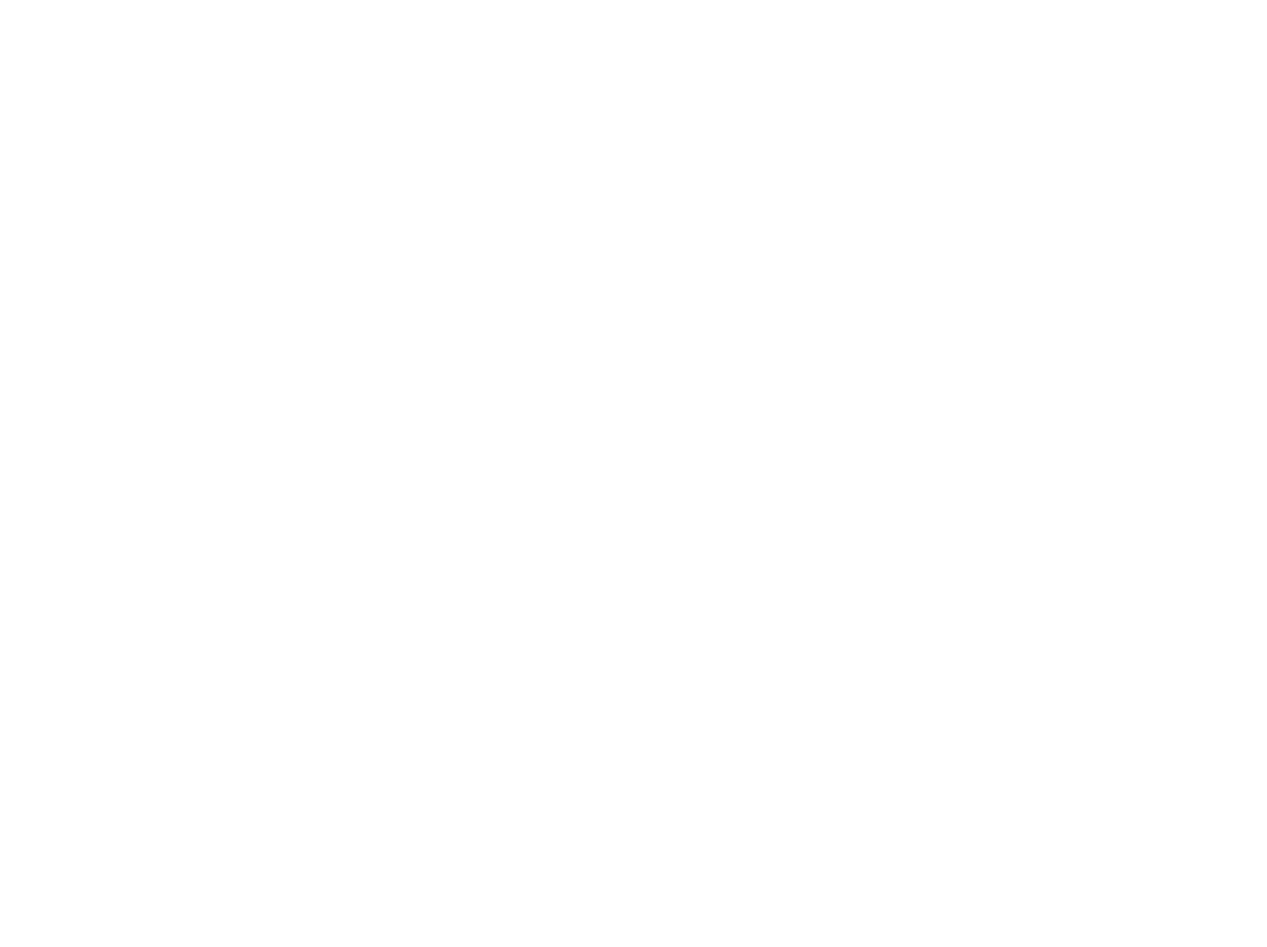
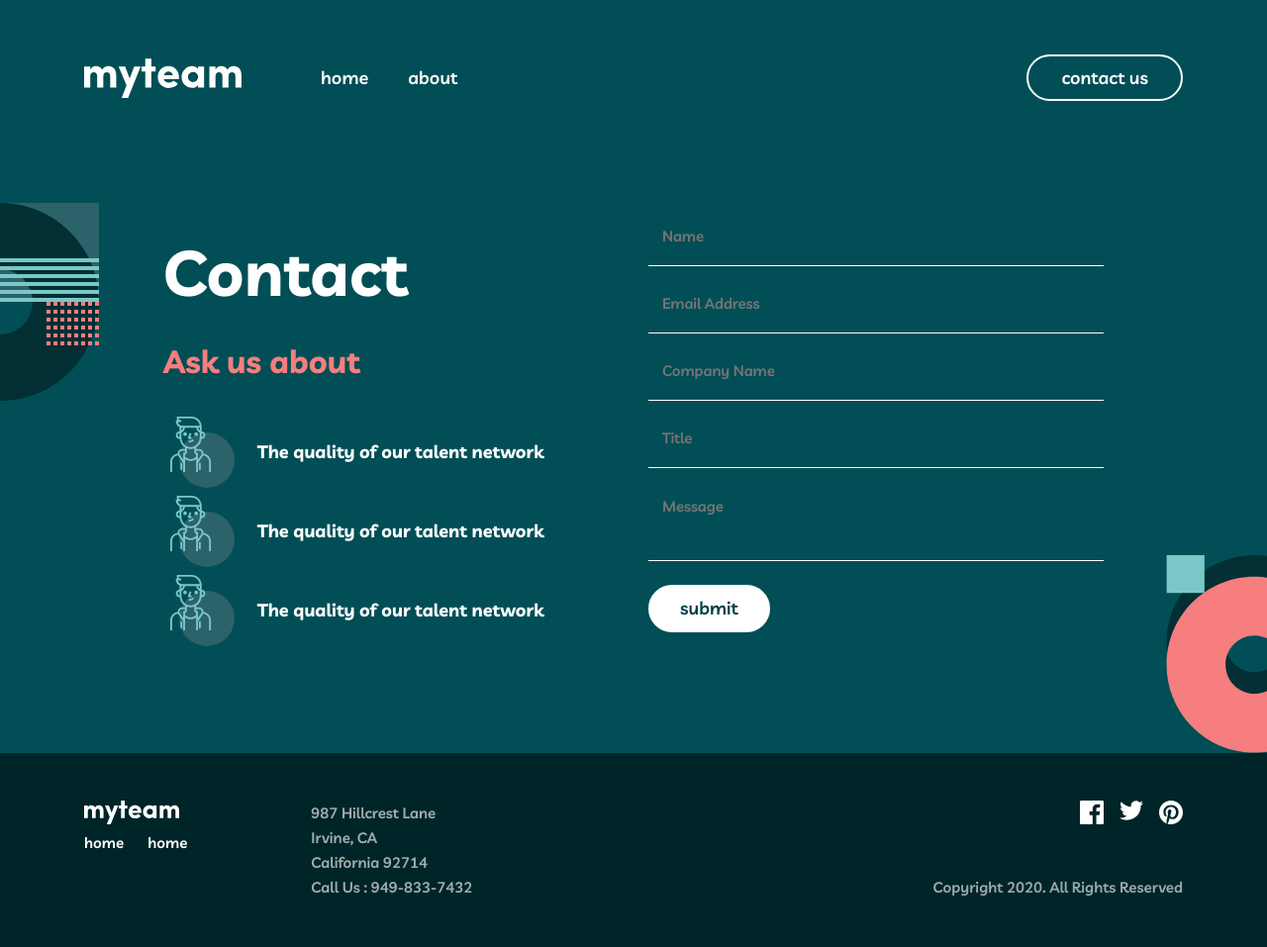
Before and after one commit to abdulqodir18/myteam, a plain HTML site: page contact.html in a window 1280 px wide. Shown: the whole page at 99% size. Before the commit the page ends 800 px from the top, so only its background shows below. Drawn offline with Linux system fonts and the light colour scheme.

Commit message:
add contact section all style and html

```diff
--- a/contact.html
+++ b/contact.html
@@ -0,0 +1,146 @@
+<!DOCTYPE html>
+<html lang="en">
+<head>
+  <meta charset="UTF-8">
+  <meta name="viewport" content="width=device-width, initial-scale=1.0">
+  <title>Document</title>
+  <link href="https://fonts.googleapis.com/css2?family=Livvic:ital,wght@0,400;0,500;0,600;0,700;1,500&display=swap" rel="stylesheet">
+  <link rel="stylesheet" href="css/styles.css">
+</head>
+<body>
+
+  <header class="site-header">
+    <div class="container site-header__container">
+      <a class="site-header__logo header-logo" href="#">
+        <img class="header-logo__img" src="img/myteam.svg" alt="site logo" width="159" height="40">
+      </a>
+      <nav class="site-header__nav site-header-nav">
+        <ul class="site-header-nav__list nav-list">
+          <li class="nav-list__item nav-item">
+            <a class="nav-item__link" href="index.html">home</a>
+          </li>
+          <li class="nav-list__item nav-item">
+            <a class="nav-item__link" href="about.html">about</a>
+          </li>
+          <li class="nav-list__item nav-item--contact">
+            <a class="nav-item__link--contact" href="contact.html">contact us</a>
+          </li>
+        </ul>
+
+      </nav>
+      <button class="menu-toggler" type="button"></button>
+    </div>
+  </header>
+
+  <main class="contact-main">
+    <section class="contact">
+      <div class="container contact-container">
+
+        <div class="contact__hero contact-hero">
+          <h1 class="contact-hero__title">Contact</h1>
+          <h2 class="contact-hero__title-ask">Ask us about</h2>
+
+          <ul class="contact-hero__list">
+            <li class="contact-hero__item contact-hero-item">
+              <p class="contact-hero-item__text">The quality of our talent network</p>
+            </li>
+            <li class="contact-hero__item contact-hero-item">
+              <p class="contact-hero-item__text">The quality of our talent network</p>
+            </li>
+            <li class="contact-hero__item contact-hero-item">
+              <p class="contact-hero-item__text">The quality of our talent network</p>
+            </li>
+          </ul>
+        </div>
+
+        <div class="contact__form contact-form">
+          <form class="contact-form__form" action="https://echo.htmlacedemy.ru">
+
+            <div class="contact-form__inner">
+              <input class="contact-form__input contact-form__input--name" type="text" name="name" placeholder="Name" required minlength="1" aria-label="name" >
+              <span class="contact-form__error">This field is required</span>
+            </div>
+            <div class="contact-form__inner">
+              <input class="contact-form__input contact-form__input--email" type="email" name="email" placeholder="Email Address" required minlength="5" aria-label="email" pattern="^([a-z0-9_\.-]+)@([\da-z\.-]+)\.([a-z\.]{2,6})$">
+              <span class="contact-form__error">This field is required</span>
+            </div>
+            <div class="contact-form__inner">
+              <input class="contact-form__input contact-form__input--company-name" type="text" name="company-name" placeholder="Company Name" required minlength="3" aria-label="contact" >
+              <span class="contact-form__error">This field is required</span>
+            </div>
+            <div class="contact-form__inner">
+              <input class="contact-form__input contact-form__input--title" type="text" name="title" placeholder="Title" required minlength="3" aria-label="title" >
+              <span class="contact-form__error">This field is required</span>
+            </div>
+            <textarea class="contact-form__input contact-form__input--textarea" name="messege" cols="30" rows="2" placeholder="Message" aria-label="textarea"></textarea>
+
+            <button class="contact-form__button" type="button">submit</button>
+          </form>
+        </div>
+
+      </div>
+    </section>
+  </main>
+
+  <footer class="site-footer">
+    <div class="container footer-container">
+      <div class="site-footer__head site-footer-head">
+        <a class="site-footer-head__logo fppter-logo" href="#">
+          <img class="footer-logo__img" src="img/myteam.svg" alt="site logo" width="96" height="24">
+        </a>
+
+        <div class="site-footer__nav footer-nav">
+          <ul class="footer-nav__list">
+            <li class="footer-nav__item">
+              <a class="footer-nav__link" href="#">home</a>
+            </li>
+            <li class="footer-nav__item">
+              <a class="footer-nav__link" href="#">home</a>
+            </li>
+          </ul>
+        </div>
+      </div>
+
+      <address class="site-footer__address">987  Hillcrest Lane<br>Irvine, CA<br>California 92714<br>Call Us : 949-833-7432</address>
+
+      <div class="site-footer__social social">
+        <ul class="social__list">
+          <li class="social__item">
+            <a class="social__link" href="#">
+              <svg class="social__img" width="24" height="24" viewBox="0 0 24 24" fill="none" xmlns="http://www.w3.org/2000/svg">
+                <path d="M22.675 0H1.325C0.593 0 0 0.593 0 1.325V22.676C0 23.407 0.593 24 1.325 24H12.82V14.706H9.692V11.084H12.82V8.413C12.82 5.313 14.713 3.625 17.479 3.625C18.804 3.625 19.942 3.724 20.274 3.768V7.008L18.356 7.009C16.852 7.009 16.561 7.724 16.561 8.772V11.085H20.148L19.681 14.707H16.561V24H22.677C23.407 24 24 23.407 24 22.675V1.325C24 0.593 23.407 0 22.675 0Z" fill="white"/>
+              </svg>
+            </a>
+          </li>
+          <li class="social__item">
+            <a class="social__link" href="#">
+              <svg class="social__img" width="24" height="20" viewBox="0 0 24 20" fill="none" xmlns="http://www.w3.org/2000/svg">
+                <path d="M24 2.55699C23.117 2.94899 22.168 3.21299 21.172 3.33199C22.189 2.72299 22.97 1.75799 23.337 0.607986C22.386 1.17199 21.332 1.58199 20.21 1.80299C19.313 0.845986 18.032 0.247986 16.616 0.247986C13.437 0.247986 11.101 3.21399 11.819 6.29299C7.728 6.08799 4.1 4.12799 1.671 1.14899C0.381 3.36199 1.002 6.25699 3.194 7.72299C2.388 7.69699 1.628 7.47599 0.965 7.10699C0.911 9.38799 2.546 11.522 4.914 11.997C4.221 12.185 3.462 12.229 2.69 12.081C3.316 14.037 5.134 15.46 7.29 15.5C5.22 17.123 2.612 17.848 0 17.54C2.179 18.937 4.768 19.752 7.548 19.752C16.69 19.752 21.855 12.031 21.543 5.10599C22.505 4.41099 23.34 3.54399 24 2.55699Z" fill="white"/>
+              </svg>
+            </a>
+          </li>
+          <li class="social__item">
+            <a class="social__link" href="#">
+              <svg class="social__img" width="24" height="24" viewBox="0 0 24 24" xmlns="http://www.w3.org/2000/svg">
+                <path d="M12 0C5.373 0 0 5.372 0 12C0 17.084 3.163 21.426 7.627 23.174C7.522 22.225 7.427 20.769 7.669 19.733C7.887 18.796 9.076 13.768 9.076 13.768C9.076 13.768 8.717 13.049 8.717 11.986C8.717 10.318 9.684 9.072 10.888 9.072C11.911 9.072 12.406 9.841 12.406 10.762C12.406 11.791 11.751 13.33 11.412 14.757C11.129 15.951 12.011 16.926 13.189 16.926C15.322 16.926 16.961 14.677 16.961 11.431C16.961 8.558 14.897 6.549 11.949 6.549C8.535 6.549 6.531 9.11 6.531 11.756C6.531 12.787 6.928 13.894 7.424 14.494C7.522 14.613 7.536 14.718 7.507 14.839L7.174 16.199C7.121 16.419 7 16.466 6.772 16.36C5.273 15.662 4.336 13.471 4.336 11.711C4.336 7.926 7.086 4.449 12.265 4.449C16.428 4.449 19.663 7.416 19.663 11.38C19.663 15.516 17.056 18.844 13.436 18.844C12.22 18.844 11.077 18.213 10.686 17.466L9.938 20.319C9.667 21.362 8.936 22.669 8.446 23.465C9.57 23.812 10.763 24 12 24C18.627 24 24 18.627 24 12C24 5.372 18.627 0 12 0Z" fill="white"/>
+              </svg>
+            </a>
+          </li>
+        </ul>
+
+        <p class="social__text">Copyright 2020. All Rights Reserved</p>
+      </div>
+    </div>
+  </footer>
+
+  <script>
+    var elMenuToggler = document.querySelector('.menu-toggler')
+    var elMenu = document.querySelector('.site-header-nav')
+
+    elMenuToggler.addEventListener('click', function ()
+    {
+      elMenu.classList.toggle('site-header-nav-open')
+    });
+  </script>
+</body>
+</html>
--- a/scss/blocks/_shame.scss
+++ b/scss/blocks/_shame.scss
@@ -202,7 +202,7 @@ html {
 
   }
 
-  @media only screen and (max-width: 600px) {
+  @media only screen and (max-width: 610px) {
     .header-logo__img {
       min-width: 128px;
       min-height: 32px;
@@ -217,7 +217,7 @@ html {
     }
   }
 
-  @media only screen and (min-width: 600px) {
+  @media only screen and (min-width: 610px) {
     .site-header-nav-open {
       display: none;
     }
--- /dev/null
+++ b/scss/contact/_contact-all.scss
@@ -0,0 +1,2 @@
+@import "hero/contact-hero-all";
+@import "form/contact-form-all";
--- /dev/null
+++ b/scss/contact/form/_contact-form-all.scss
@@ -0,0 +1,79 @@
+.contact__form {
+}
+.contact-form {
+    max-width: 540px;
+    width: 100%;
+}
+.contact-form__form {
+    display: flex;
+    flex-direction: column;
+    align-items: flex-start;
+    max-width: 540px;
+    width: 100%;
+}
+.contact-form__inner {
+    width: 100%;
+}
+.contact-form__input {
+    background-color: transparent;
+    border: none;
+    border-bottom: 1px solid #ffffff;
+    width: 100%;
+    font-weight: 600;
+    font-size: 15px;
+    line-height: 25px;
+    letter-spacing: -0.115385px;
+    color: #ffffff;
+    padding-right: 14px;
+    padding-bottom: 17px;
+    padding-left: 14px;
+    margin-bottom: 24px;
+
+}
+.contact-form__input:invalid:not(:placeholder-shown) {
+    border-bottom: 1px solid #F67E7E;
+    color: rgba(246, 126, 126, 0.644);
+    outline: none;
+}
+.contact-form__input:invalid:not(:placeholder-shown) + .contact-form__error {
+    display: block;
+}
+.contact-form__error{
+    display: none;
+    font-style: italic;
+    font-weight: bold;
+    font-size: 10px;
+    line-height: 13px;
+    color: #F67E7E;
+    transform: translateY(-17px);
+
+}
+.contact-form__input--name {
+}
+.contact-form__input--email {
+}
+.contact-form__input--company-name {
+}
+.contact-form__input--title {
+}
+.contact-form__input--textarea {
+    resize: none;
+}
+.contact-form__button {
+    background-color: #ffffff;
+    font-weight: 600;
+    font-size: 18px;
+    line-height: 28px;
+    color: #004047;
+    border: 2px solid #FFFFFF;
+    border-radius: 24px;
+    padding: 8px 30px;
+
+    &:hover {
+        background-color: #004047;
+        color: #ffffff;
+    }
+}
+@media only screen and (max-width:1300px) {
+
+}
--- /dev/null
+++ b/scss/contact/hero/_contact-hero-all.scss
@@ -0,0 +1,114 @@
+.contact {
+    padding-top: 120px;
+    padding-bottom: 100px;
+    background-color: #014E56;
+    background-image: url("../../../img/contact-bg.svg"), url("../../../img/contact-right-bg.svg");
+    background-position: top 100px left -100px, bottom right -100px;
+    background-repeat: no-repeat;
+    background-size: 200px 200px, 225px 200px;
+}
+.container {
+}
+.contact-container {
+    display: flex;
+    align-items: flex-start;
+}
+.contact__hero {
+    margin-right: 30px;
+}
+.contact-hero {
+    max-width: 540px;
+    width: 100%;
+}
+.contact-hero__title {
+    margin: 0;
+    margin-bottom: 16px;
+    font-size: 64px;
+    line-height: 100px;
+    color: #ffffffff;
+    text-align: left;
+}
+.contact-hero__title-ask {
+    margin: 0;
+    margin-bottom: 32px;
+    font-size: 32px;
+    line-height: 48px;
+    color: #F67E7E;
+}
+.contact-hero__list {
+    margin: 0;
+    padding: 0;
+    list-style: none;
+}
+.contact-hero__item {
+    margin-bottom: 8px;
+}
+.contact-hero-item {
+    display: flex;
+    align-items: center;
+
+    &::before {
+        content: "";
+        width: 72px;
+        height: 72px;
+        background-image: url("../../../img/individuals.svg");
+        background-position: center;
+        background-repeat: no-repeat;
+        background-size: contain;
+        margin-right: 23px;
+    }
+}
+.contact-hero-item__text {
+    margin: 0;
+    font-size: 18px;
+    line-height: 28px;
+    font-weight: bold;
+    color: #ffffffff;
+
+}
+@media only screen and (max-width:1300px) {
+    .contact-container {
+        padding-left: 100px;
+        padding-right: 100px;
+        // flex-direction: column;
+        // align-items: center;
+    }
+}
+@media only screen and (max-width:1100px) {
+    .contact-hero__title {
+        text-align: center;
+        font-size: 64px;
+        line-height: 56px;
+    }
+    .contact-hero__title-ask {
+        text-align: center;
+    }
+    .contact-container {
+        flex-direction: column;
+        align-items: center;
+        font-size: 32px;
+        line-height: 48px;
+    }
+}
+@media only screen and (max-width:650px) {
+    .contact {
+        background-size: 0 0, 225px 200px;
+        padding: 80px 0 84px 0;
+    }
+    .contact-container {
+        padding: 0 24px 0 24px;
+    }
+    .contact-hero {
+        max-width: 450px;
+    }
+}
+@media only screen and (max-width:460px) {
+    .contact-hero__title {
+        font-size: 40px;
+        line-height: 40px;
+    }
+    .contact-hero__title-ask {
+        font-size: 32px;
+        line-height: 48px;
+    }
+}
--- a/scss/styles.scss
+++ b/scss/styles.scss
@@ -7,3 +7,4 @@
 @import "visually-hidden";
 @import "blocks/blocks-all";
 @import "about/about-all";
+@import "contact/contact-all";
```
Also changed, not shown: css/styles.css, img/contact-bg.svg (added), img/contact-right-bg.svg (added), 1 other file.
